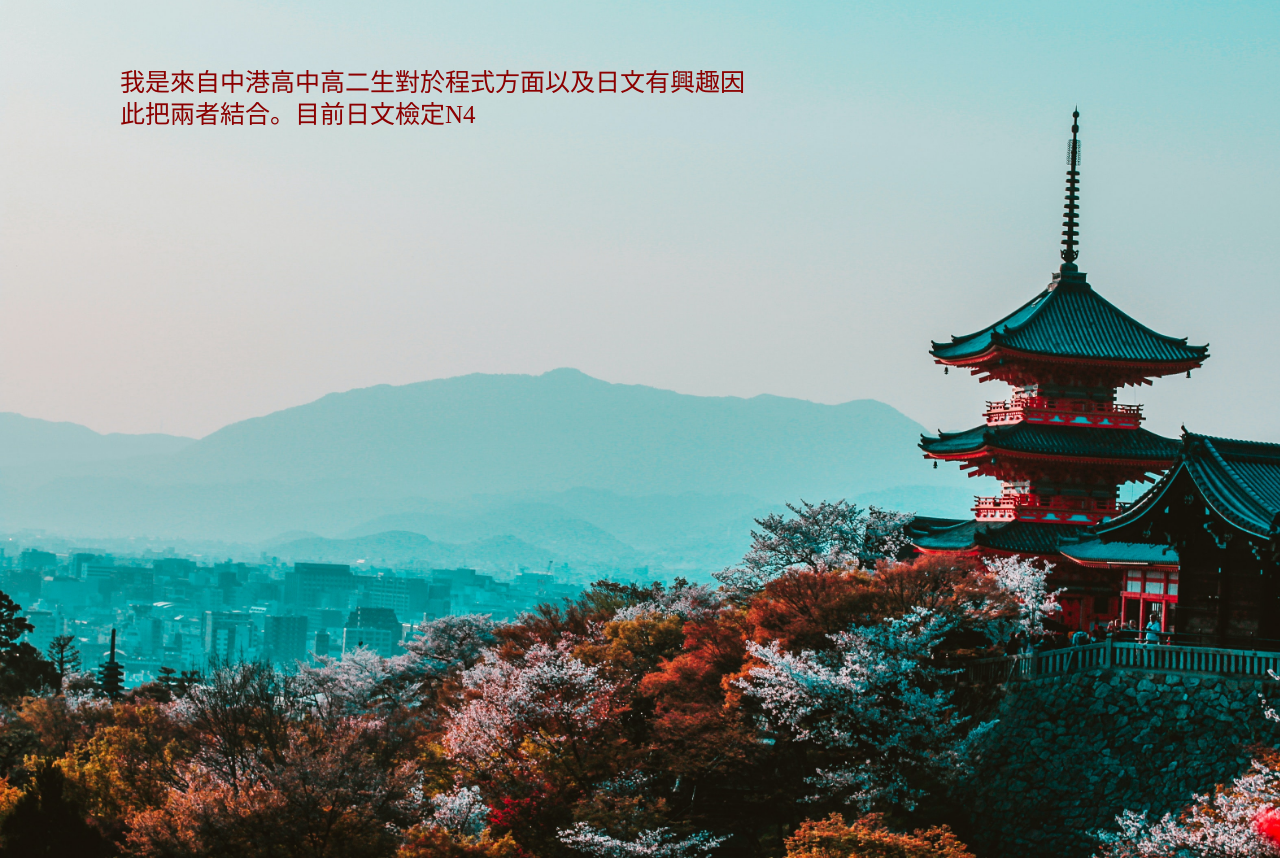
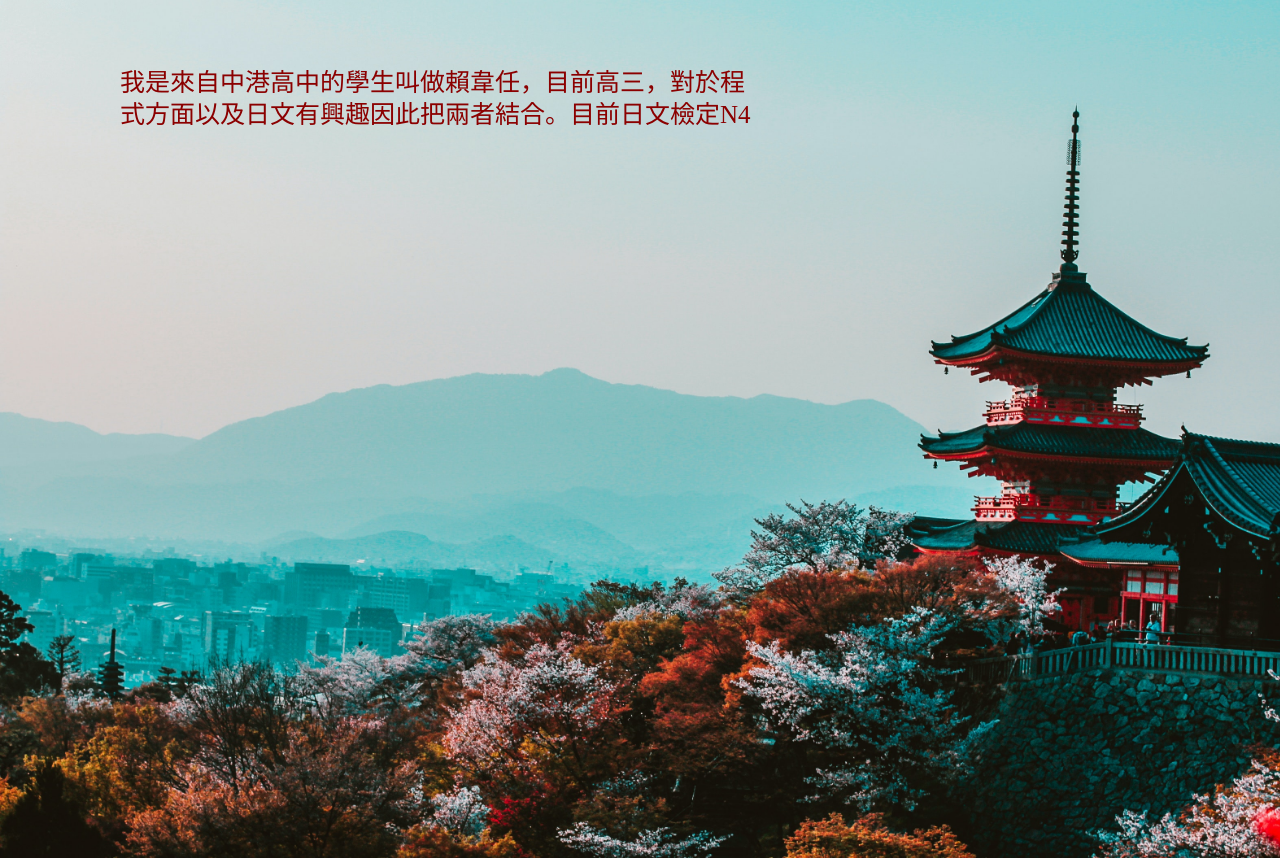
Before and after one commit to Haskai123878/japan, a plain HTML site: page About Me.html in a window 1280 px wide. Shown: the part 79-937 px from the top of the page. Drawn offline with nearby package versions, Linux system fonts and the light colour scheme.

Commit message:
all push

```diff
--- a/About Me.html
+++ b/About Me.html
@@ -41,7 +41,7 @@
             </div>
         </div>
         <div class="web_1">
-            <p>我是來自中港高中高二生對於程式方面以及日文有興趣因此把兩者結合。目前日文檢定N4</p>
+            <p>我是來自中港高中的學生叫做賴韋任，目前高三，對於程式方面以及日文有興趣因此把兩者結合。目前日文檢定N4</p>
         </div>
     </div>
 </body>
```
